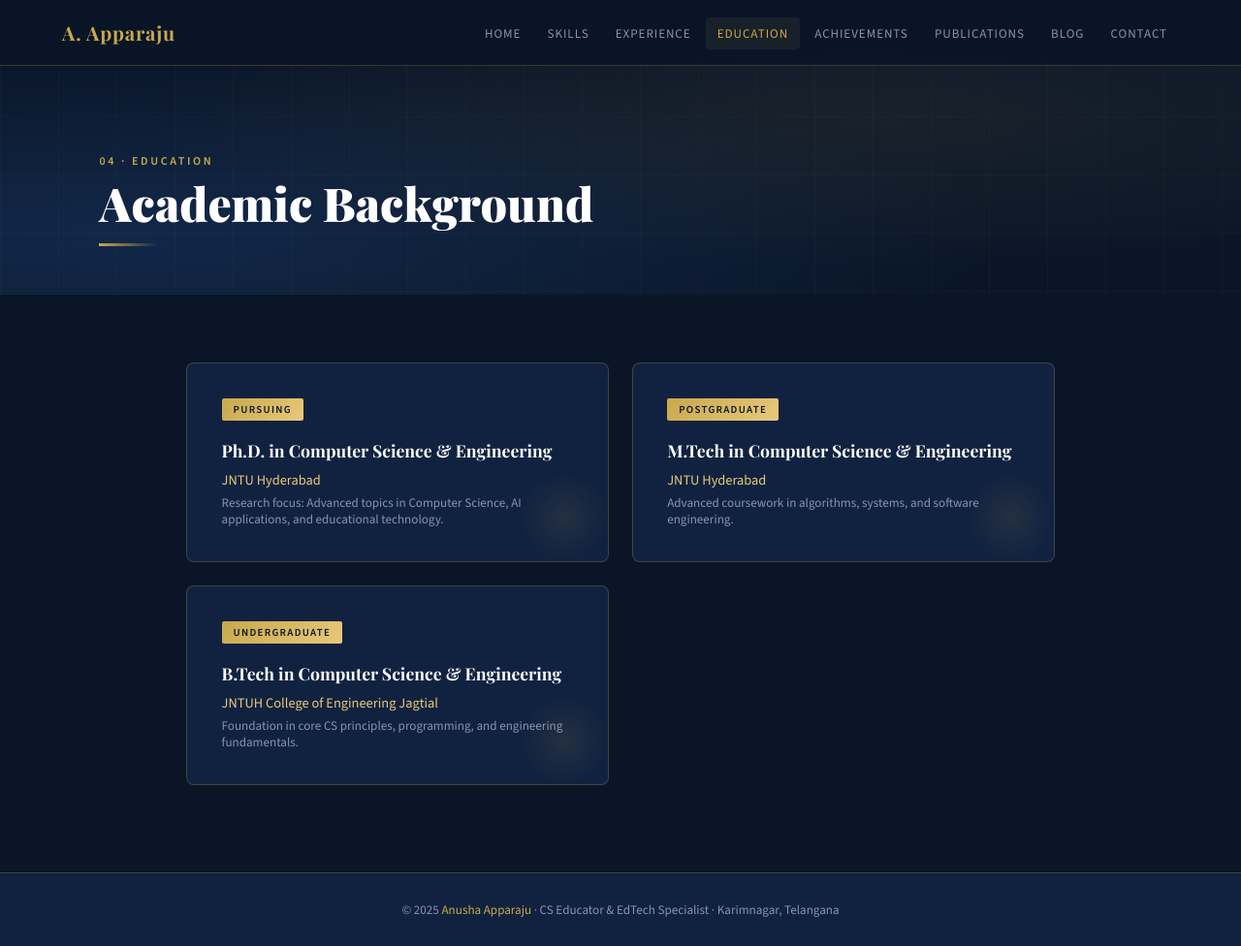
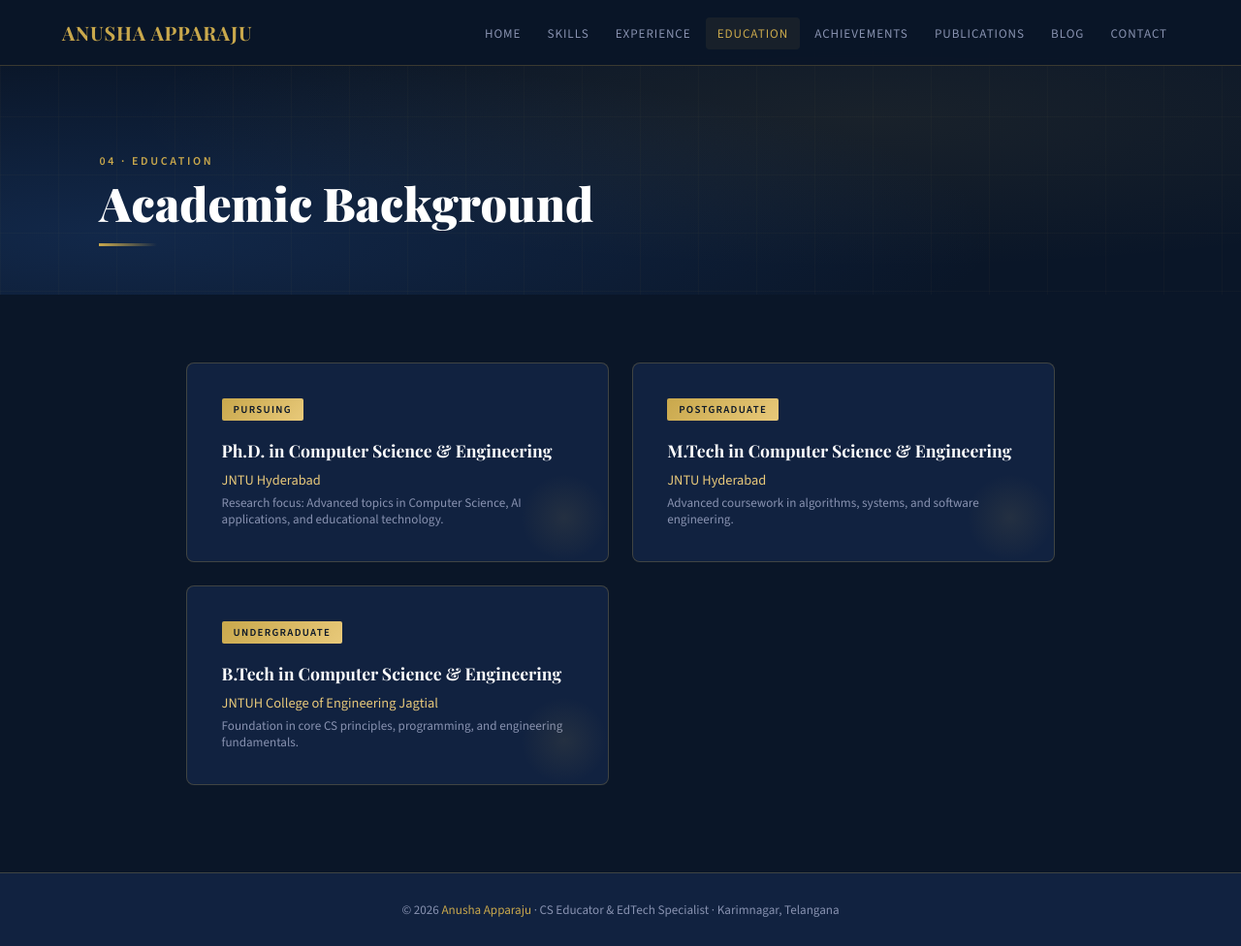
Before and after one commit to anufromjntu/anusha-apparaju, a plain HTML site: page education.html in a window 1280 px wide. Shown: the whole page at 97% size. Drawn offline with nearby package versions, Linux system fonts and the light colour scheme.

Commit message:
Update education.html

```diff
--- a/education.html
+++ b/education.html
@@ -138,7 +138,7 @@
 <body>
 
 <nav>
-  <a href="index.html" class="nav-logo">A. Apparaju</a>
+  <a href="index.html" class="nav-logo">ANUSHA APPARAJU</a>
   <ul class="nav-links" id="navLinks"><li><a href="index.html" >Home</a></li>
 <li><a href="skills.html" >Skills</a></li>
 <li><a href="experience.html" >Experience</a></li>
@@ -190,7 +190,7 @@
 
 
 <footer>
-  <p>© 2025 <span>Anusha Apparaju</span> · CS Educator &amp; EdTech Specialist · Karimnagar, Telangana</p>
+  <p>© 2026 <span>Anusha Apparaju</span> · CS Educator &amp; EdTech Specialist · Karimnagar, Telangana</p>
 </footer>
 
 <script>
```
